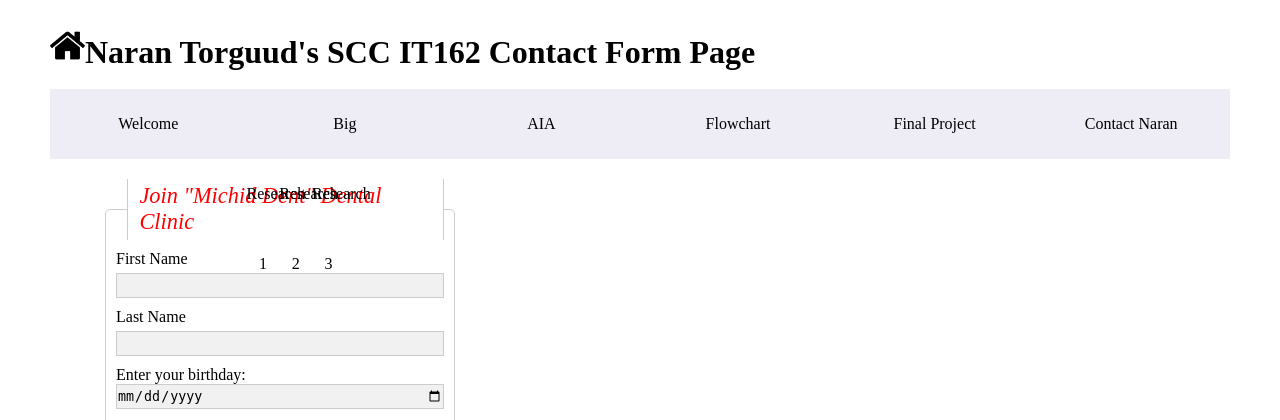
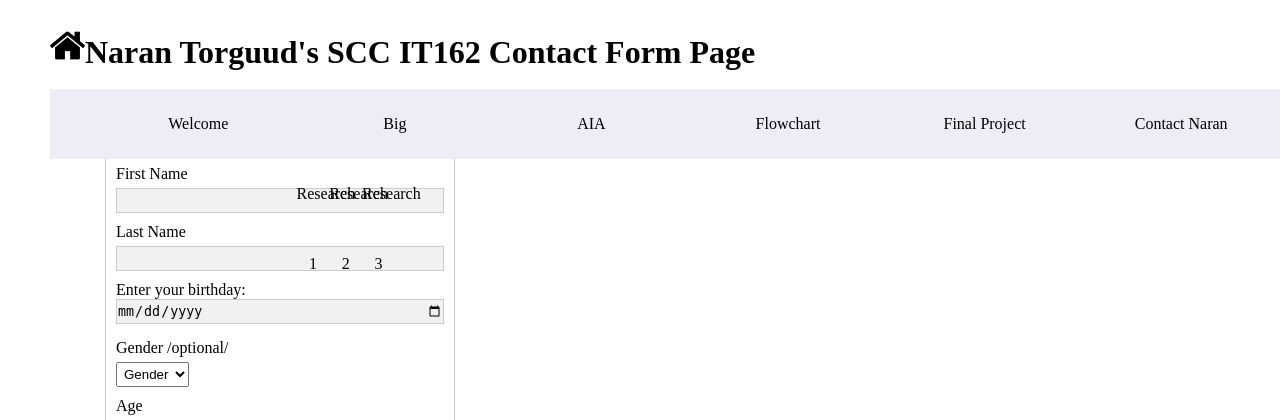
Before and after one commit to ntorguud/IT162, a PHP site: page /contactme.php in a window 1280 px wide. Shown: the part 22-442 px from the top of the page. Run offline with PHP 8.4, Linux system fonts and the light colour scheme; some libraries are stand-ins or nearby versions.

Commit message:
Add position property in id primary

```diff
--- a/css/forms.css
+++ b/css/forms.css
@@ -53,7 +53,8 @@ body {
     width:100%;
     margin-bottom:20px;
     background: #EEECF5;
-    /* display:block; */
+    display:block;
+    position: fixed;
 }
 
 #primary ul {
```
